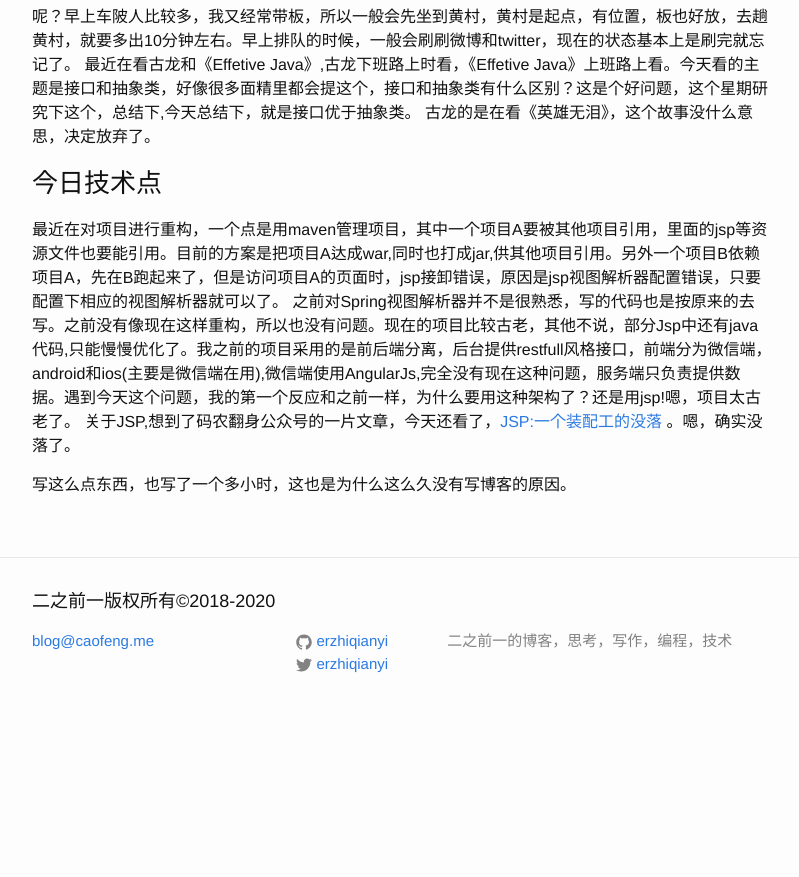
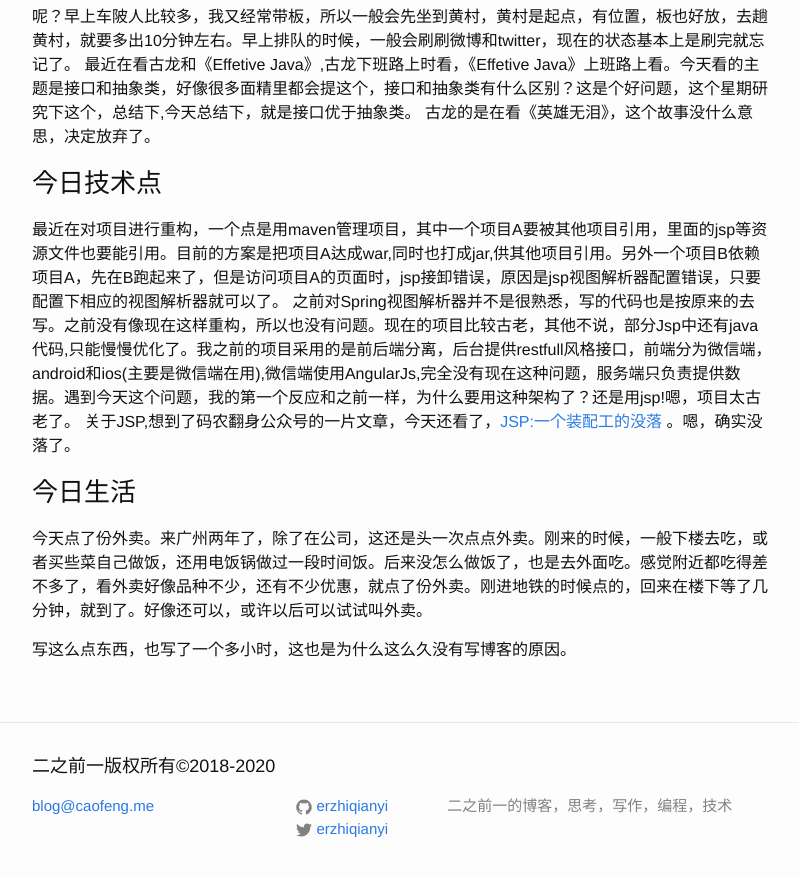
Before and after one commit to erzhiqianyi/erzhiqianyi.github.io, a Jekyll site: the page built from _posts/2018-07-23-723.markdown, in a window 1280 px wide and 900 px high, scrolled down 621 px. Shown: the top 877 px of the window, without its empty margins (238-1037 px from the left). Built offline with Jekyll 4.4.1, drawn with Linux system fonts in a browser that asks for light colours; before the commit the page ends 1356 px from its top, so only the background shows below that.

Commit message:
7月23日

```diff
--- a/_posts/2018-07-23-723.markdown
+++ b/_posts/2018-07-23-723.markdown
@@ -19,4 +19,7 @@ categories:  生活
 之前对Spring视图解析器并不是很熟悉，写的代码也是按原来的去写。之前没有像现在这样重构，所以也没有问题。现在的项目比较古老，其他不说，部分Jsp中还有java代码,只能慢慢优化了。我之前的项目采用的是前后端分离，后台提供restfull风格接口，前端分为微信端，android和ios(主要是微信端在用),微信端使用AngularJs,完全没有现在这种问题，服务端只负责提供数据。遇到今天这个问题，我的第一个反应和之前一样，为什么要用这种架构了？还是用jsp!嗯，项目太古老了。
 关于JSP,想到了码农翻身公众号的一片文章，今天还看了，[JSP:一个装配工的没落](https://mp.weixin.qq.com/s?__biz=MzAxOTc0NzExNg==&mid=2665513417&idx=1&sn=f0cb88ff56e47acef1b3d378911073c4&chksm=80d6798ab7a1f09cd79c1e7caec1ebbf325ead0cd60a657c050db3231c1cc62e7f87dff84b6e&scene=21#wechat_redirect) 。嗯，确实没落了。
 
+### 今日生活
+今天点了份外卖。来广州两年了，除了在公司，这还是头一次点点外卖。刚来的时候，一般下楼去吃，或者买些菜自己做饭，还用电饭锅做过一段时间饭。后来没怎么做饭了，也是去外面吃。感觉附近都吃得差不多了，看外卖好像品种不少，还有不少优惠，就点了份外卖。刚进地铁的时候点的，回来在楼下等了几分钟，就到了。好像还可以，或许以后可以试试叫外卖。
+
 写这么点东西，也写了一个多小时，这也是为什么这么久没有写博客的原因。
```
